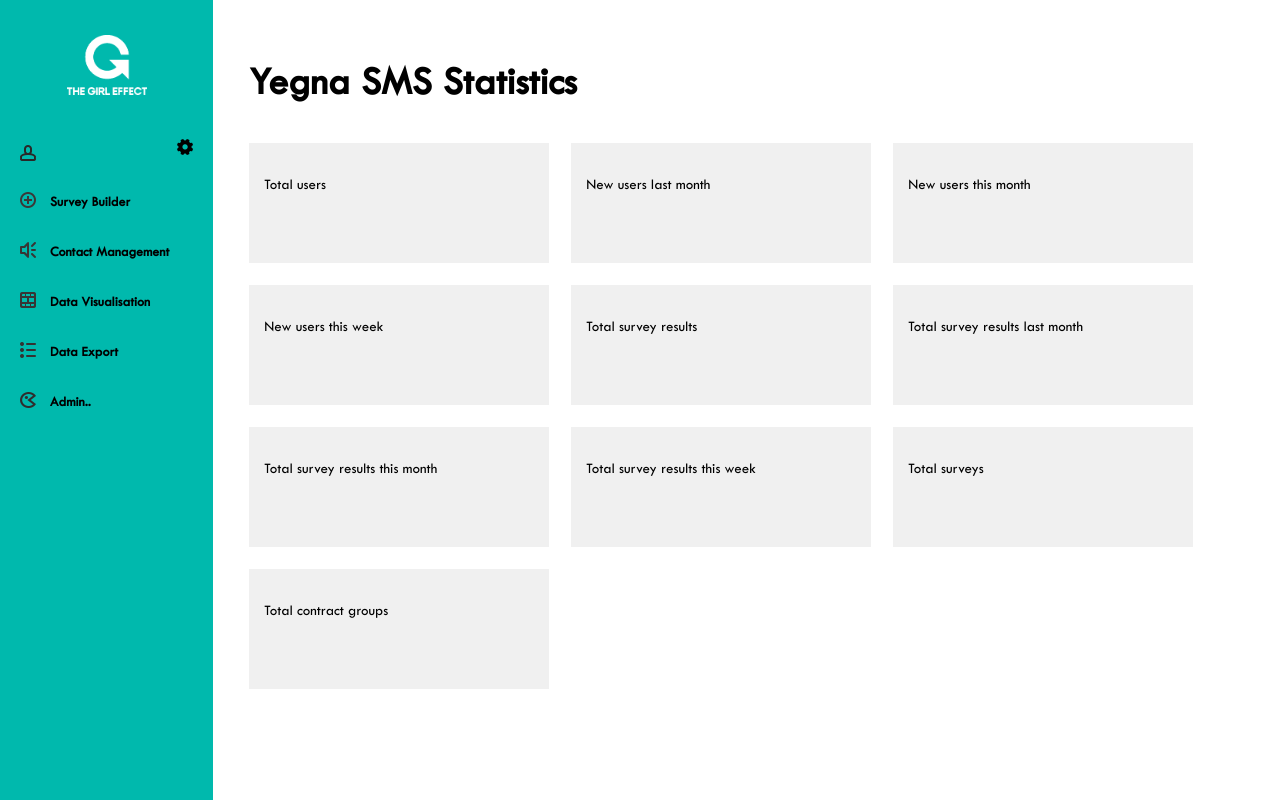
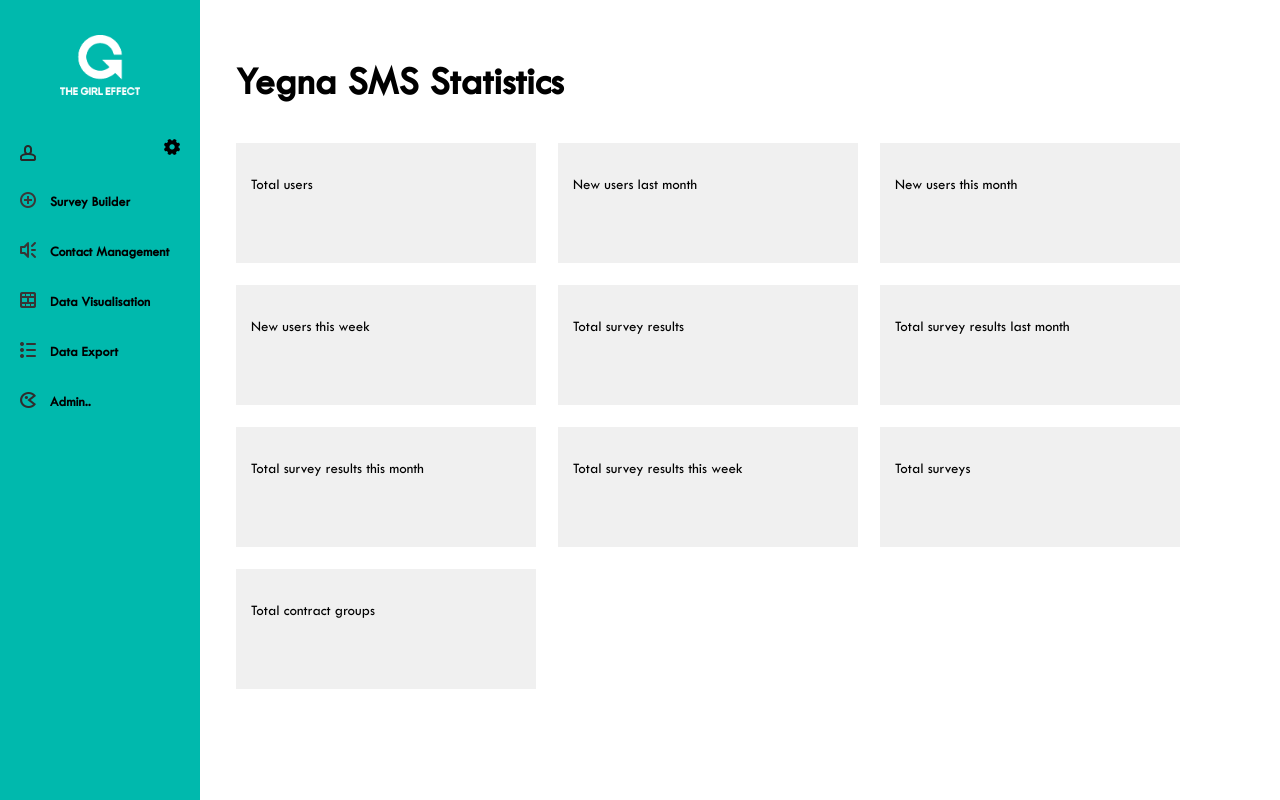
Before and after one commit to praekeltfoundation/gem-survey-tool, a Django app: page /home/ in a window 1280 px wide. Run offline with Django 3.2, Linux system fonts and the light colour scheme; data that the repository does not hold is empty; parts of the project's set-up code (start-up, migrations or seed data) failed here and were passed over; some libraries are stand-ins or nearby versions.

Commit message:
Fixed the menus to the left.
Removed some evil bootstrap magic and used my bare hands instead

```diff
--- a/gems/core/static/css/styles.css
+++ b/gems/core/static/css/styles.css
@@ -181,11 +181,26 @@ footer {
     position: relative;
  }
 
-.submenu{
-    height: 100%;
-    min-height: 800px;
-    height: 100vh;
+.menu-container{
+    position: fixed;
+    top: 0px;
+    bottom: 0px;
     padding: 0px 20px;
+    width: 200px;
+}
+
+.sub-menu {
+    left: 200px;
+}
+
+.landing-container {
+    position: relative;
+    left: 200px;
+}
+
+.content-container {
+    position: relative;
+    left: 400px;
 }
 
 /*MENU*/
--- a/gems/core/templates/contact-groups.html
+++ b/gems/core/templates/contact-groups.html
@@ -1,4 +1,4 @@
-<div ng-controller="contentController" class="col-md-8" ng-if="showContactGroups && showContactMenu">
+<div ng-controller="contentController" class="col-md-8 content-container" ng-if="showContactGroups && showContactMenu">
     <div class="main-container">
         <div class="row container-head heading-top-margin">
             <span class="h1-text">Contact Groups ({$ filteredGroups.length $})</span>
--- a/gems/core/templates/contact-manag-submenu.html
+++ b/gems/core/templates/contact-manag-submenu.html
@@ -1,4 +1,4 @@
-<div class="col-sm-2 submenu light-green-back" id="contact" ng-if="showContactMenu">
+<div class="menu-container sub-menu light-green-back" id="contact" ng-if="showContactMenu">
     <div class="menu top light-green-back menuItems">
         <a href="" ng-click="showViewContactGroups()"><div class="sub-item"><span>Contact Groups</span></div></a>
         <a href="" ng-click="showCreateContact()"><div class="sub-item"><span>Create New Group</span></div></a>
--- a/gems/core/templates/createcontactgroup.html
+++ b/gems/core/templates/createcontactgroup.html
@@ -1,4 +1,4 @@
-<div class="col-md-8" ng-controller="groupController" ng-if="showCreateGroup && showContactMenu">
+<div class="col-md-8 content-container" ng-controller="groupController" ng-if="showCreateGroup && showContactMenu">
     <div class="main-container">
         <form ng-submit="">
             <div class="row container-head heading-top-margin" ng-if="createGroup">
@@ -47,7 +47,7 @@
                             <th ng-repeat="column in columns">{$ column.name $}</th>
                         </tr>
                     </thead>
-                    <tbody class="table-rows">
+                    <tbody class="table-rows ">
                         <tr ng-repeat="row in pagedGroups[currentPage]" class="results-row">
                             <td class="checkbox-table-column">
                                 <div>
--- a/gems/core/templates/export-survey-data.html
+++ b/gems/core/templates/export-survey-data.html
@@ -1,4 +1,4 @@
-<div class="col-md-8" ng-controller="surveyController" ng-if="showExportSurveyData && showSurveyDataMenu">
+<div class="col-md-8 content-container" ng-controller="surveyController" ng-if="showExportSurveyData && showSurveyDataMenu">
     <div class="main-container">
         <div class="row container-head heading-top-margin">
             <span class="h1-text">Export Survey Data</span>
--- a/gems/core/templates/export-survey.html
+++ b/gems/core/templates/export-survey.html
@@ -1,4 +1,4 @@
-<div class="col-md-8" ng-controller="surveyController" ng-if="showExportSurvey && showSurveyDataMenu">
+<div class="col-md-8 content-container" ng-controller="surveyController" ng-if="showExportSurvey && showSurveyDataMenu">
     <div class="main-container">
         <div class="row container-head heading-top-margin">
             <span class="h1-text">Export Survey</span>
--- a/gems/core/templates/landing_stats.html
+++ b/gems/core/templates/landing_stats.html
@@ -1,4 +1,4 @@
-<div class="col-md-10" ng-if="showLandingStats">
+<div class="col-md-10 landing-container" ng-if="showLandingStats">
     <div class="main-container">
         <div class="row stat-heading">
             <span class="h1-text">Yegna SMS Statistics</span>
--- a/gems/core/templates/menu.html
+++ b/gems/core/templates/menu.html
@@ -1,4 +1,4 @@
-<div class="col-md-2 aqua-back submenu">
+<div class="aqua-back menu-container">
     <div class="menu-logo-container">
         <img class="menu-logo " src="{{ STATIC_URL }}img/ghelogo.png"/>
     </div>
--- a/gems/core/templates/survey-data-submenu.html
+++ b/gems/core/templates/survey-data-submenu.html
@@ -1,4 +1,4 @@
-<div class="col-md-2 submenu light-green-back" id="survey" ng-if="showSurveyDataMenu">
+<div class="menu-container sub-menu light-green-back" id="survey" ng-if="showSurveyDataMenu">
     <div class="menu top light-green-back menuItems">
         <a href="" ng-click="showViewExportSurvey()"><div class="sub-item"><span>Export Survey</span></div></a>
         <a href="" ng-click="showViewExportSurveyData()"><div class="sub-item"><span>Export Data Set</span></div></a>
```
